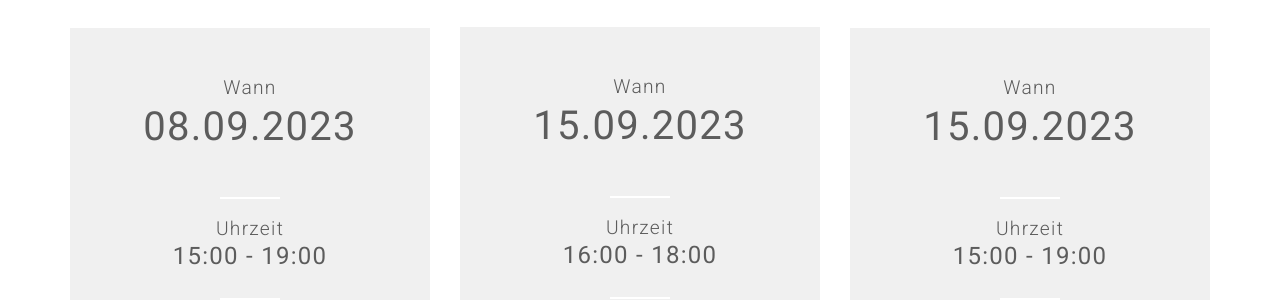
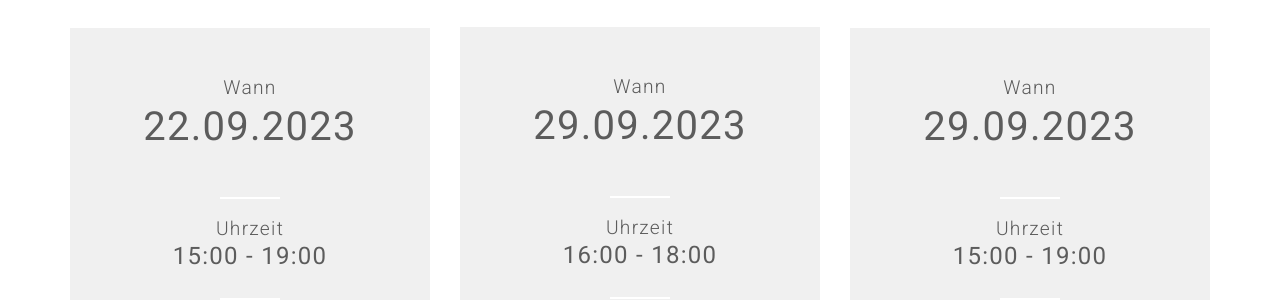
Before and after one commit to coderdojo-wien/coderdojo-wien.github.io, a Jekyll site: the page built from index.html, in a window 1280 px wide and 900 px high, scrolled down 3896 px. Shown: the part 158-458 px from the top of the window. Built offline with Jekyll 4.4.1, drawn with Linux system fonts in a browser that asks for light colours; nearby versions of some CDN libraries; comment, search, counter and statistics services are not loaded.

Commit message:
Update events.yml

```diff
--- a/_data/events.yml
+++ b/_data/events.yml
@@ -3,23 +3,23 @@ title: "Termine"
 description: "Ein Anmeldung ist für die Teilnahme an den online CoderDojos nicht erforderlich. Das genaue Workshopprogramm mit den Teilnahmelinks finden sie in unserem aktuellen Newsletter, der jeweils bis spätestens den Tag davor versendet wird und auf unserer Hompepage https://www.facebook.com/coderdojowien. </br><b>Für die Teilnahme an offline CoderDojos ist unbedingt eine Anmeldung erforderlich!</b>"
 events-list:
 
-- event-date: 08.09.2023
+- event-date: 22.09.2023
   event-time: 15:00 - 19:00
-  event-startdate: 2023-09-08T15:00:00+0100
-  event-enddate: 2023-09-08T19:00:00+0100
+  event-startdate: 2023-09-22T15:00:00+0100
+  event-enddate: 2023-09-22T19:00:00+0100
   event-name: Online CoderDojo
   event-type: Online
   event-place: Online Dojo
   event-place-name: Online
   event-url: "https://linz.coderdojo.net/termine/"
 
-- event-date: 15.09.2023
+- event-date: 29.09.2023
   event-time: 16:00 - 18:00
-  event-startdate: 2023-09-15T16:00:00+0100
-  event-enddate: 2023-09-15T18:00:00+0100
+  event-startdate: 2023-09-29T16:00:00+0100
+  event-enddate: 2023-09-29T18:00:00+0100
   event-name: "CoderDojo Wien @ VERBUND"
   event-type: Offline
-  event-registration-url: "https://www.eventbrite.at/e/coderdojo-wien-at-verbund-am-15923-registrierung-707298277187"
+  event-registration-url: "https://www.eventbrite.at/e/coderdojo-wien-at-verbund-am-29923-registrierung-712001324127"
   event-place: <a href="#main-event-place-map">VERBUND</a>
   event-place-name: VERBUND
   event-place-streetaddress: Am Hof 6a
@@ -27,10 +27,10 @@ events-list:
   event-place-postalcode: 1010
   event-place-addresscountry: AT
 
-- event-date: 15.09.2023
+- event-date: 29.09.2023
   event-time: 15:00 - 19:00
-  event-startdate: 2023-09-15T15:00:00+0100
-  event-enddate: 2023-09-15T19:00:00+0100
+  event-startdate: 2023-09-29T15:00:00+0100
+  event-enddate: 2023-09-29T19:00:00+0100
   event-name: Online CoderDojo
   event-type: Online
   event-place: Online Dojo
```
